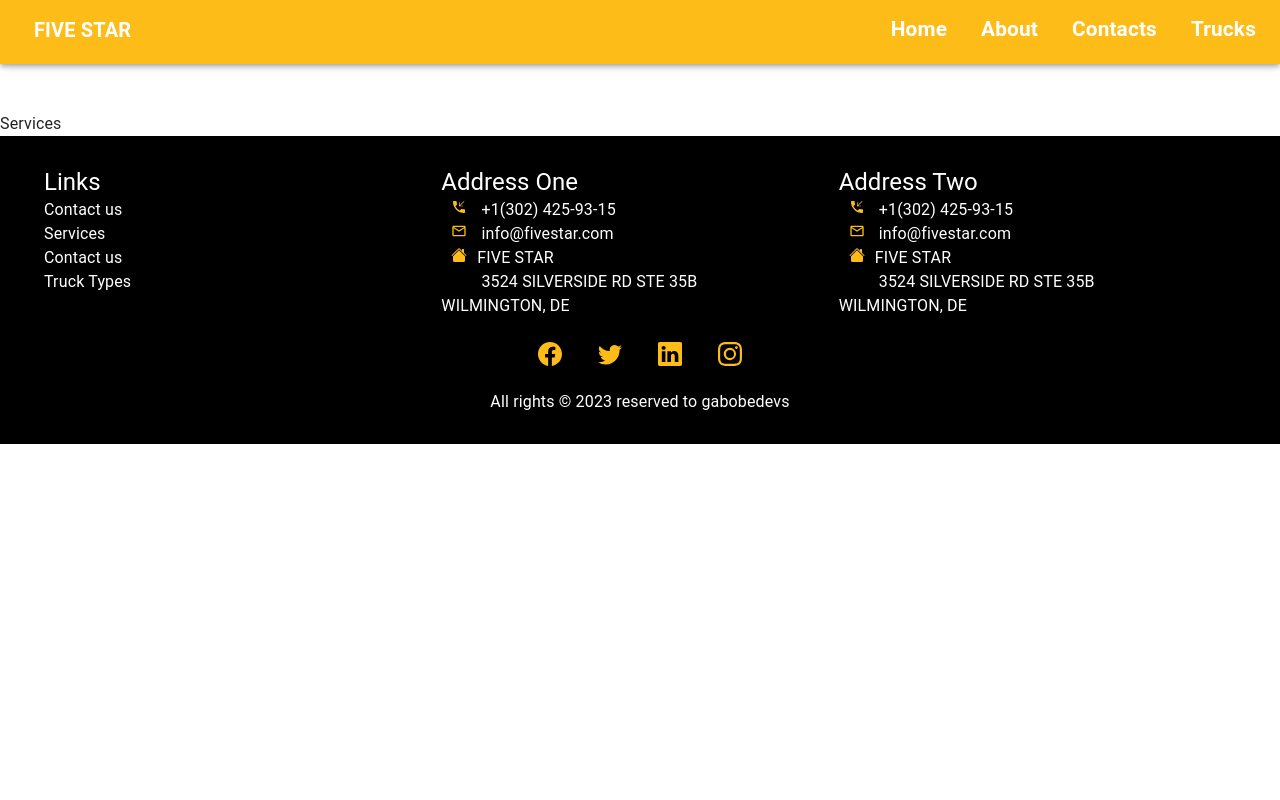
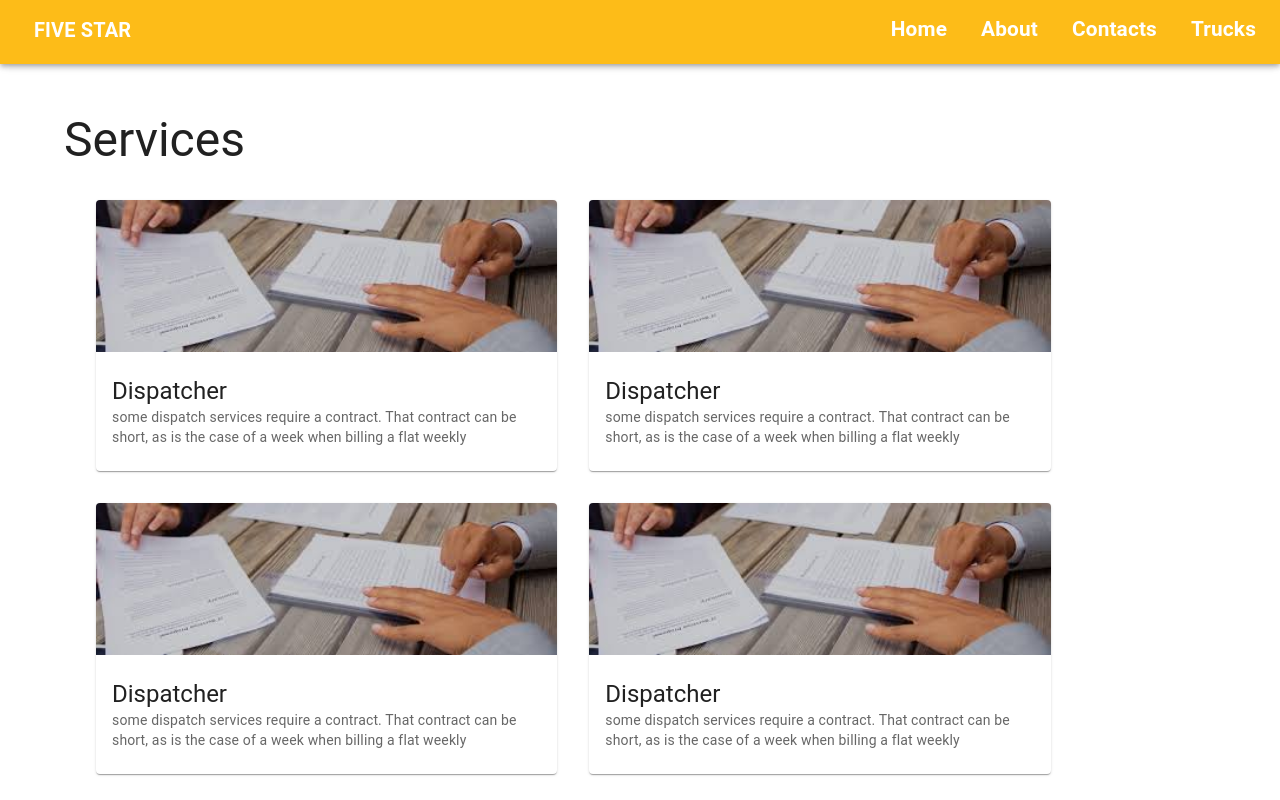
Before and after one commit to Gabobe15/fivestars, a React (Vite) app: page /services in a window 1280 px wide. Shown: the top 800 px of the page. Built offline with nearby package versions, Linux system fonts and the light colour scheme; some icons are missing.

Commit message:
second added trucks and contact page

```diff
--- a/src/pages/Contact.jsx
+++ b/src/pages/Contact.jsx
@@ -1,19 +1,81 @@
-import { Grid } from "@mui/material"
+import { Box, Container, Grid, Typography } from "@mui/material"
 // import Form from "./Form"
 // import Form2 from './Form2'
 import  Form  from "./Form"
+import { MdOutlineMailOutline, MdPhoneCallback } from "react-icons/md";
+import { BsFillHouseFill } from "react-icons/bs";
+import { FaLocationDot } from "react-icons/fa6";
 
 const Contact = () => {
   return (
-    <Grid container spacing={2} maxWidth="lg">
+    <Container spacing={2} sx={{ minHeight: "100vh" }}>
+      <Grid container spacing={2} maxWidth="lg">
         <Grid item lg="6" md="12">
-
+          <Box sx={{mb:'20px'}}>
+            <Typography variant="h5" component="h6">
+              Main Branch
+            </Typography>
+            <Box>
+              <Typography variant="body">
+                <MdPhoneCallback className="icons" /> +1(302) 425-93-15
+              </Typography>
+            </Box>
+            <Box>
+              <Typography variant="body">
+                <MdOutlineMailOutline className="icons" /> info@fivestar.com
+              </Typography>
+            </Box>
+            <Box>
+              <Typography variant="body">
+                <BsFillHouseFill className="icons" />
+                FIVE STAR
+              </Typography>
+            </Box>
+            <Box>
+              <Typography variant="body">
+                <FaLocationDot className="icons" /> 3524 SILVERSIDE RD STE 35B
+              </Typography>
+            </Box>
+            <Box>
+              <Typography variant="body"> WILMINGTON, DE</Typography>
+            </Box>
+          </Box>
+          <Box>
+            <Typography variant="h5" component="h6">
+              Other Branch
+            </Typography>
+            <Box>
+              <Typography variant="body">
+                <MdPhoneCallback className="icons" /> +1(302) 425-93-15
+              </Typography>
+            </Box>
+            <Box>
+              <Typography variant="body">
+                <MdOutlineMailOutline className="icons" /> info@fivestar.com
+              </Typography>
+            </Box>
+            <Box>
+              <Typography variant="body">
+                <BsFillHouseFill className="icons" />
+                FIVE STAR
+              </Typography>
+            </Box>
+            <Box>
+              <Typography variant="body">
+                <FaLocationDot className="icons" /> 3524 SILVERSIDE RD STE 35B
+              </Typography>
+            </Box>
+            <Box>
+              <Typography variant="body"> WILMINGTON, DE</Typography>
+            </Box>
+          </Box>
         </Grid>
         <Grid item lg="6" md="12">
-          <Form/>
+          <Form />
         </Grid>
-    </Grid>
-  )
+      </Grid>
+    </Container>
+  );
 }
 
 export default Contact
--- a/src/pages/Services.jsx
+++ b/src/pages/Services.jsx
@@ -1,8 +1,70 @@
+import { Typography, Card,CardMedia, CardContent, Container, Grid } from "@mui/material"
+import disImg from '../assets/billing.jpeg'
 
 const Services = () => {
   return (
-    <div>Services</div>
-  )
+    <Container sx={{ minHeight: "100vh", pb:'30px' }}>
+      <Typography variant="h3">Services</Typography>
+      <Grid container spacing={4} sx={{margin:'0 auto'}} >
+        <Grid item md="5" sm="12">
+          <Card>
+            <CardMedia>
+              <img src={disImg} alt="billing" style={{ width: "100%" }} />
+            </CardMedia>
+            <CardContent>
+              <Typography variant="h5">Dispatcher</Typography>
+              <Typography variant="body2" color="text.secondary">
+                some dispatch services require a contract. That contract can be
+                short, as is the case of a week when billing a flat weekly
+              </Typography>
+            </CardContent>
+          </Card>
+        </Grid>
+        <Grid item md="5" sm="12">
+          <Card>
+            <CardMedia>
+              <img src={disImg} alt="billing" style={{ width: "100%" }} />
+            </CardMedia>
+            <CardContent>
+              <Typography variant="h5">Dispatcher</Typography>
+              <Typography variant="body2" color="text.secondary">
+                some dispatch services require a contract. That contract can be
+                short, as is the case of a week when billing a flat weekly
+              </Typography>
+            </CardContent>
+          </Card>
+        </Grid>
+        <Grid item md="5" sm="12">
+          <Card>
+            <CardMedia>
+              <img src={disImg} alt="billing" style={{ width: "100%" }} />
+            </CardMedia>
+            <CardContent>
+              <Typography variant="h5">Dispatcher</Typography>
+              <Typography variant="body2" color="text.secondary">
+                some dispatch services require a contract. That contract can be
+                short, as is the case of a week when billing a flat weekly
+              </Typography>
+            </CardContent>
+          </Card>
+        </Grid>
+        <Grid item md="5" sm="12">
+          <Card>
+            <CardMedia>
+              <img src={disImg} alt="billing" style={{ width: "100%" }} />
+            </CardMedia>
+            <CardContent>
+              <Typography variant="h5">Dispatcher</Typography>
+              <Typography variant="body2" color="text.secondary">
+                some dispatch services require a contract. That contract can be
+                short, as is the case of a week when billing a flat weekly
+              </Typography>
+            </CardContent>
+          </Card>
+        </Grid>
+      </Grid>
+    </Container>
+  );
 }
 
 export default Services
```
